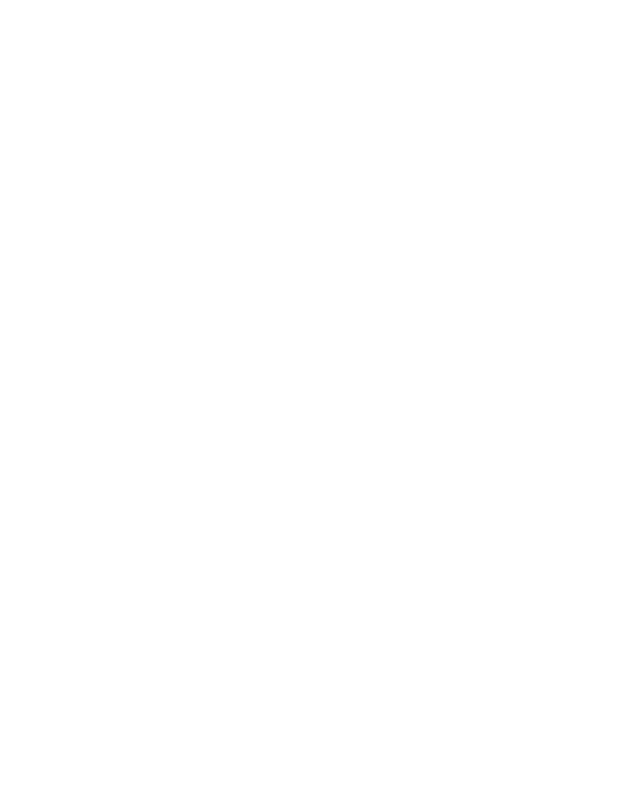
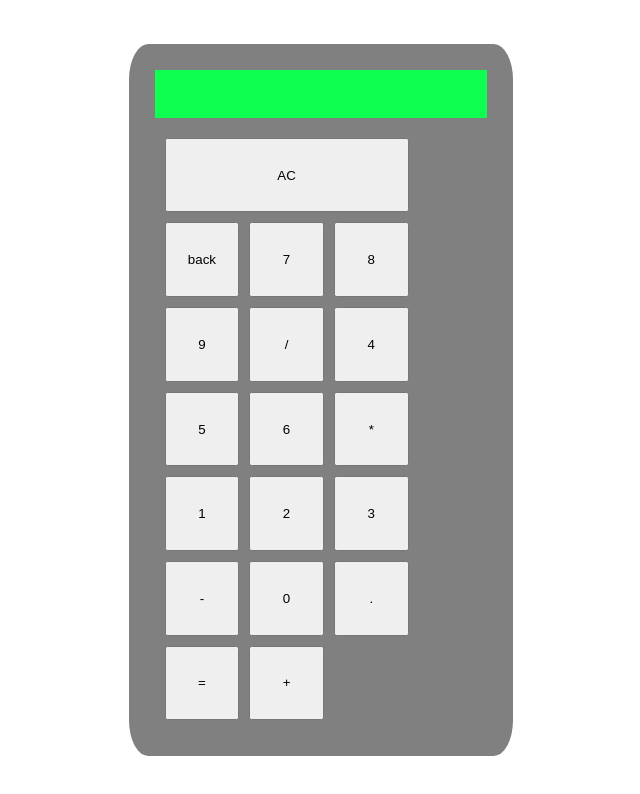
Before and after one commit to iamjoker021/odin-calculator, a plain HTML site: page index.html in a window 1280 px wide. Shown: the whole page, without its empty margins (319-959 px from the left). Drawn offline with Linux system fonts and the light colour scheme.

Commit message:
Create Calculator Display

```diff
--- a/index.html
+++ b/index.html
@@ -8,6 +8,13 @@
     <script src="./script.js" defer></script>
 </head>
 <body>
-
+    <div class="calculator">
+        <div class="display">
+            <input type="number" onkeydown="return false" dir="rtl">
+        </div>
+        <div class="keypad">
+            <!-- Fill the KeyPad -->
+        </div>
+    </div>
 </body>
 </html>
--- a/script.js
+++ b/script.js
@@ -0,0 +1,28 @@
+// Create Calculator Layout
+const calculator_layout = [
+    ["AC",        'back'],
+    [7,  8,   9,  '/'],
+    [4,  5,   6,  '*'],
+    [1,  2,   3,  '-'],
+    [0, '.', '=', '+']
+]
+
+const divKeyPad = document.querySelector('div.keypad');
+for (const key of calculator_layout.flat()) {
+    const divKey = document.createElement('div');
+    divKey.id = key;
+
+    const buttonKey = document.createElement('button');
+    buttonKey.id = key;
+    buttonKey.textContent = key;
+    if (typeof buttonKey === 'number') {
+        buttonKey.classList.add('num-keys');
+    }
+    else if (['+', '*', '-', '/'].includes(key)) {
+        buttonKey.classList.add('operators');
+    }
+
+    divKey.appendChild(buttonKey);
+    divKeyPad.appendChild(divKey);
+
+}
--- a/style.css
+++ b/style.css
@@ -1,5 +1,78 @@
+/**** Styles ****/
 * {
     margin: 0;
     padding: 0;
     box-sizing: border-box;
 }
+
+.calculator {
+    background-color: gray;
+    width: 30%;
+    aspect-ratio: 4/5;
+    border-radius: 5%;
+    padding: 2%;
+}
+
+
+.display input {
+    width: 100%;
+    height: 3em;
+    border: 0px;
+    background-color: #0FFF50;
+    padding: 0 10px;
+    font-size: 16px;
+}
+
+.keypad {
+    padding: 10px;
+}
+
+
+/* To Hide Arrow from Input Box */
+/* Chrome, Safari, Edge, Opera */
+input::-webkit-outer-spin-button,
+input::-webkit-inner-spin-button {
+  -webkit-appearance: none;
+  margin: 0;
+}
+
+/* Firefox */
+input[type=number] {
+  -moz-appearance: textfield;
+}
+
+/**** Flex ****/
+
+html, body {
+    height: 100%;
+}
+
+body {
+    display: flex;
+    justify-content: center;
+    align-items: center;
+}
+
+.calculator {
+    display: flex;
+    flex-direction: column;
+    gap: 10px;
+}
+
+.keypad {
+    flex: 1;
+    display: flex;
+    flex-wrap: wrap;
+    gap: 10px;
+}
+
+button {
+    flex: 1;
+    min-width: 5.6em;
+    aspect-ratio: 1;
+}
+
+#AC button {
+    min-width: 18.3em;
+    height: 5.6em;
+}
```
